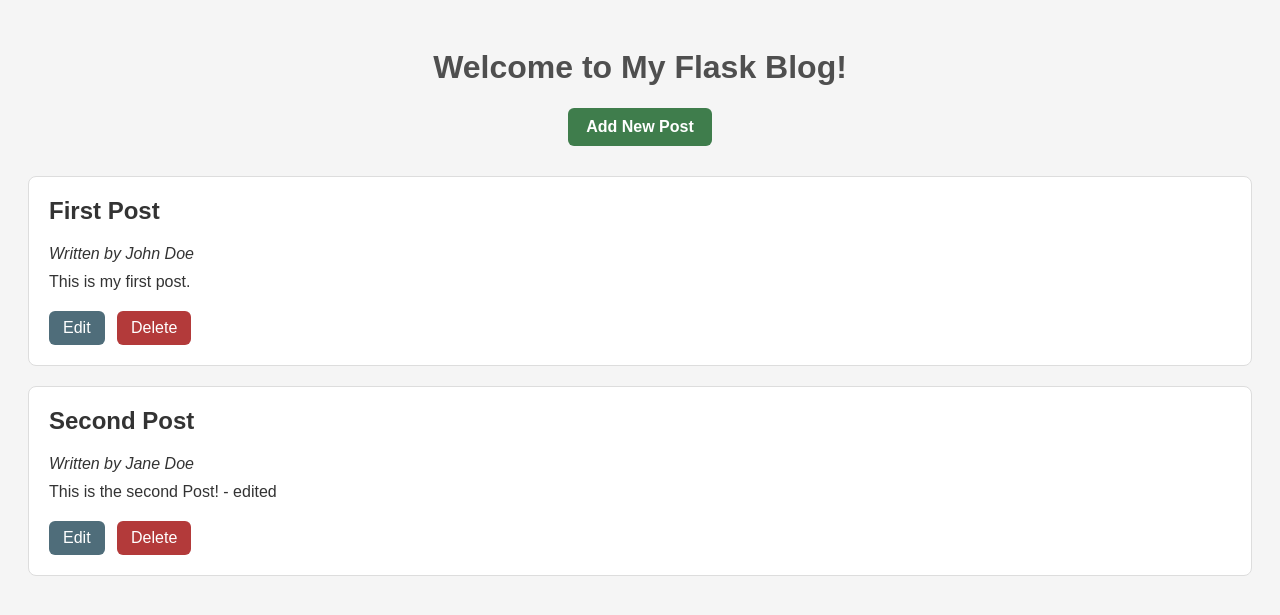
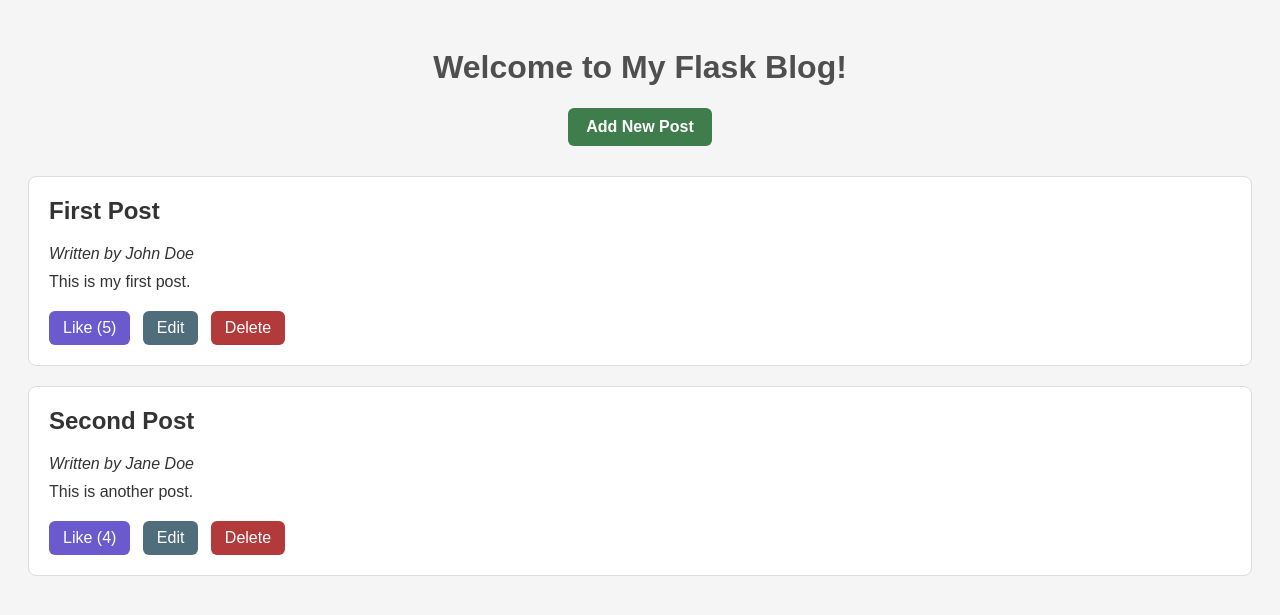
Before and after one commit to sirbalcony/masterblog, a Flask app: page / in a window 1280 px wide. Shown: the top 615 px of the page. Run offline with Flask 3, Linux system fonts and the light colour scheme.

Commit message:
Add blog post likes

```diff
--- a/app.py
+++ b/app.py
@@ -45,7 +45,8 @@ def add():
             "id": new_id,
             "author": author,
             "title": title,
-            "content": content
+            "content": content,
+            "likes": 0
         }
 
         blog_posts.append(new_post)
@@ -91,5 +92,18 @@ def delete(post_id):
 
     return redirect(url_for("index"))
 
+@app.route("/like/<int:post_id>")
+def like(post_id):
+    blog_posts = load_posts()
+
+    for post in blog_posts:
+        if post["id"] == post_id:
+            post["likes"] += 1
+            break
+
+    save_posts(blog_posts)
+
+    return redirect(url_for("index"))
+
 if __name__ == "__main__":
     app.run(host="0.0.0.0", port=5000, debug=True)
--- a/blog_posts.json
+++ b/blog_posts.json
@@ -3,12 +3,14 @@
         "id": 1,
         "author": "John Doe",
         "title": "First Post",
-        "content": "This is my first post."
+        "content": "This is my first post.",
+        "likes": 5
     },
     {
         "id": 2,
         "author": "Jane Doe",
         "title": "Second Post",
-        "content": "This is the second Post! - edited"
+        "content": "This is another post.",
+        "likes": 4
     }
 ]
--- a/static/style.css
+++ b/static/style.css
@@ -25,6 +25,8 @@ h1 {
 .post p {
     margin: 10px 0;
 }
+
+/* Forms */
 
 form {
     max-width: 600px;
@@ -77,6 +79,9 @@ button:hover {
     background-color: #333;
 }
 
+/* Post action buttons */
+
+.like-button,
 .edit-button,
 .delete-button {
     display: inline-block;
@@ -87,8 +92,20 @@ button:hover {
     border-radius: 6px;
 }
 
+.like-button,
 .edit-button {
     margin-right: 8px;
+}
+
+.like-button {
+    background-color: #6A5ACD;
+}
+
+.like-button:hover {
+    background-color: #5748B5;
+}
+
+.edit-button {
     background-color: #4F6D7A;
 }
 
@@ -103,6 +120,8 @@ button:hover {
 .delete-button:hover {
     background-color: #8F2E2E;
 }
+
+/* Add post button */
 
 .add-post-container {
     text-align: center;
--- a/templates/index.html
+++ b/templates/index.html
@@ -22,6 +22,7 @@
             <p><em>Written by {{ post.author }}</em></p>
             <p>{{ post.content }}</p>
 
+            <a class="like-button" href="{{ url_for('like', post_id=post.id) }}">Like ({{ post.likes }})</a>
             <a class="edit-button" href="{{ url_for('update', post_id=post.id) }}">Edit</a>
             <a class="delete-button" href="{{ url_for('delete', post_id=post.id) }}">Delete</a>
         </div>
```
